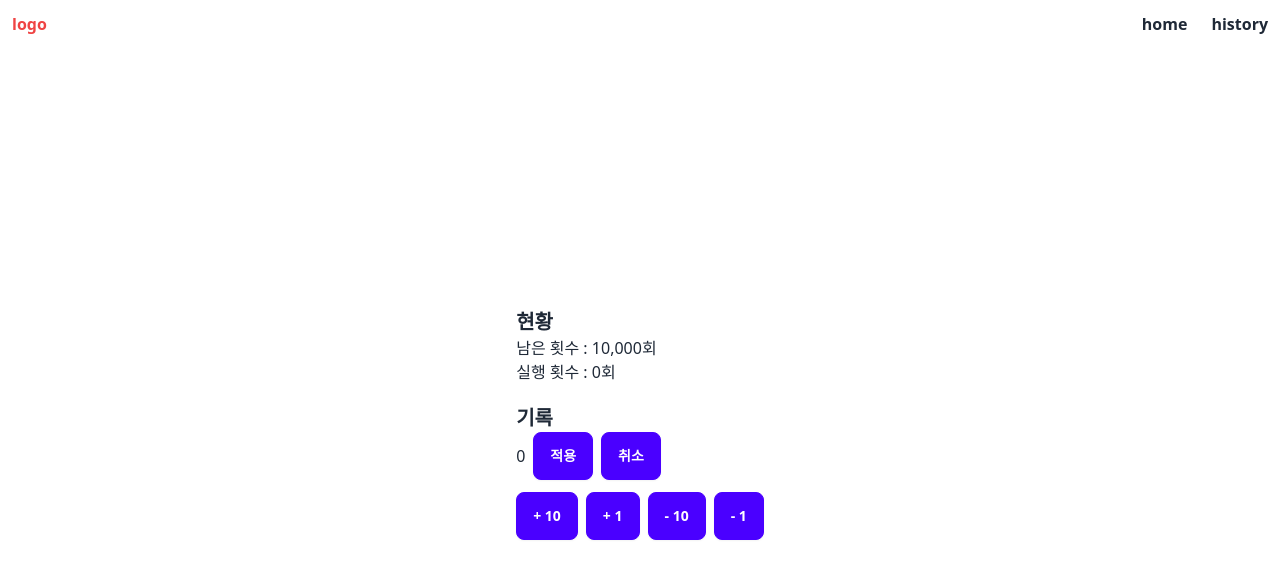
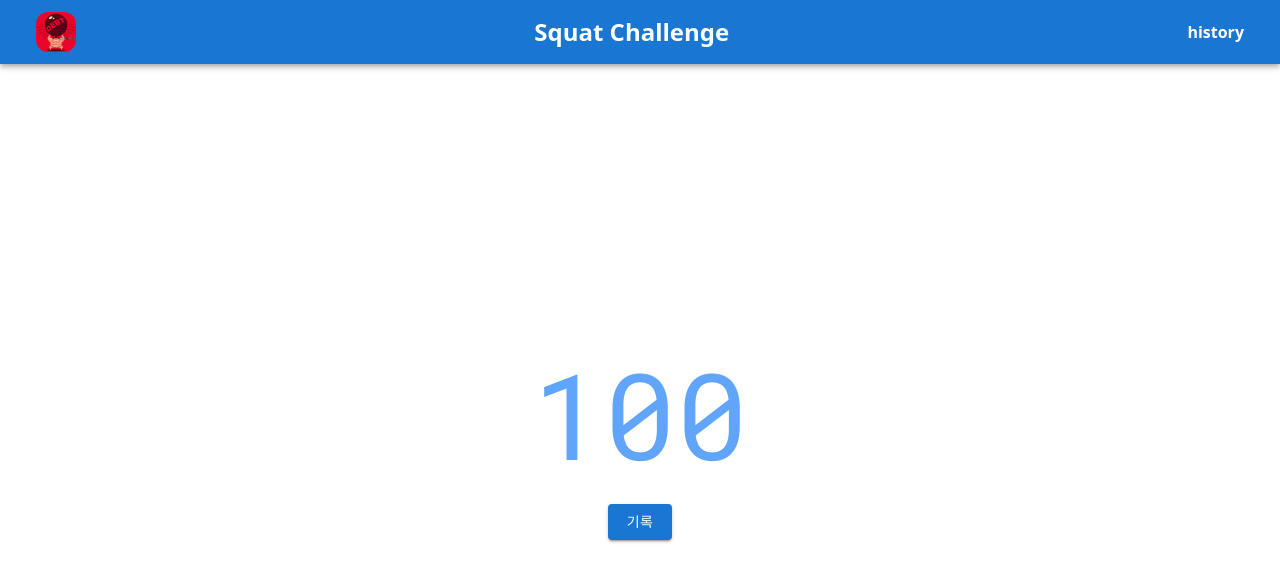
Before and after one commit to TaeJinAn/squat_challenge, a React (Create React App) app: page /#/ in a window 1280 px wide. Shown: the top 582 px of the page. Built offline with nearby package versions, Linux system fonts and the light colour scheme.

Commit message:
confetti 적용 및 countup라이브러리 교체

```diff
--- a/public/index.html
+++ b/public/index.html
@@ -8,5 +8,6 @@
   </head>
   <body>
     <div id="root"></div>
+    <canvas id="canvas-confetti"></canvas>
   </body>
 </html>
--- /dev/null
+++ b/src/components/CountNumber.js
@@ -0,0 +1,24 @@
+import { CountUp } from "countup.js";
+import { useEffect, useRef } from "react";
+
+export default function CountNumber({ start = 0, end = 100, duration = 2 }) {
+  const spanRef = useRef(null);
+  const countUpRef = useRef(null);
+  useEffect(() => {
+    if(countUpRef.current == null){
+      countUpRef.current = new CountUp(spanRef.current, end, {
+        startVal: start,
+        duration: 2,
+      });
+      countUpRef.current.start();
+    }else{
+      countUpRef.current.update(end);
+    }
+  }, [end]);
+
+  return (
+    <>
+      <span ref={spanRef} className="block"></span>
+    </>
+  );
+}
--- /dev/null
+++ b/src/components/EditCountModal.js
@@ -0,0 +1,90 @@
+import { Button, Modal } from "@mui/material";
+import { useState } from "react";
+import CountNumber from "./CountNumber";
+import confetti from "canvas-confetti";
+
+const myConfetti = confetti.create(document.querySelector("#canvas-confetti"), {
+  resize: true,
+  useWorker: true,
+});
+
+export default function EditCountModal({ open, handleClose }) {
+  const [recordCount, setRecordCount] = useState(0);
+
+  const changeRecordCount = (num) => {
+    if (num > 0) {
+      myConfetti({
+        particleCount: num * 20,
+        spread: 160,
+      });
+    }
+    recordCount + num < 0
+      ? setRecordCount(0)
+      : setRecordCount(recordCount + num);
+  };
+
+  return (
+    <>
+      <Modal
+        open={open}
+        onClose={handleClose}
+        aria-labelledby="modal-modal-title"
+        aria-describedby="modal-modal-description"
+        className="flex !justify-center !items-center"
+      >
+        <div className="absolute bg-white shadow-xl p-4 rounded-lg w-full max-w-lg">
+          <div className="flex justify-center">
+            <div>이번에 몇회 하셨나요?</div>
+          </div>
+          <div className="font-mono text-[120px] text-blue-400 justify-center flex">
+            {String(recordCount).padStart(2, "0")}
+          </div>
+          <div className="mt-5">
+            <div className="flex gap-2 justify-center">
+              <Button
+                variant="contained"
+                color="primary"
+                onClick={() => changeRecordCount(10)}
+              >
+                + 10
+              </Button>
+              <Button
+                variant="contained"
+                color="primary"
+                onClick={() => changeRecordCount(1)}
+              >
+                + 1
+              </Button>
+              <Button
+                variant="outlined"
+                color="primary"
+                onClick={() => changeRecordCount(-10)}
+              >
+                - 10
+              </Button>
+              <Button
+                variant="outlined"
+                color="primary"
+                onClick={() => changeRecordCount(-1)}
+              >
+                - 1
+              </Button>
+            </div>
+            <div className="flex gap-2 justify-center items-center mt-3">
+              <Button variant="contained" color="primary">
+                적용
+              </Button>
+              <Button
+                variant="outlined"
+                color="primary"
+                onClick={() => setRecordCount(0)}
+              >
+                취소
+              </Button>
+            </div>
+          </div>
+        </div>
+      </Modal>
+    </>
+  );
+}
--- a/src/components/Header.js
+++ b/src/components/Header.js
@@ -1,30 +1,22 @@
+import { AppBar, Toolbar } from "@mui/material";
 import classNames from "classnames";
 import { NavLink } from "react-router-dom";
 
 function Header() {
   return (
     <>
-      <header className="flex">
+      <AppBar position="static" className="flex" color="primary">
+        <Toolbar className="flex justify-between">
           <NavLink
             to="/main"
-          className="block mr-auto p-3 font-bold hover:text-red-500 cursor-pointer"
+            className="block p-3 font-bold hover:text-red-500 cursor-pointer"
           >
-          logo
+            <img src="/logo.jpg" alt="logo" className="h-10 w-auto rounded-xl" />
           </NavLink>
-        <ul className="flex">
-          <li>
-            <NavLink
-              to="/main"
-              className={({ isActive }) =>
-                classNames(
-                  "block mr-auto p-3 font-bold hover:text-red-500 cursor-pointer",
-                  { "text-red-500": isActive }
-                )
-              }
-            >
-              home
-            </NavLink>
-          </li>
+
+          <div className="font-bold text-2xl">Squat Challenge</div>
+
+          <ul className="block">
             <li>
               <NavLink
                 to="/history"
@@ -39,7 +31,8 @@ function Header() {
               </NavLink>
             </li>
           </ul>
-      </header>
+        </Toolbar>
+      </AppBar>
     </>
   );
 }
--- a/src/index.css
+++ b/src/index.css
@@ -29,3 +29,13 @@ html, body, #root {
 .font-mono {
   font-family: 'Roboto Mono', monospace;
 }
+
+#canvas-confetti {
+  z-index: 2500 !important;
+  position: fixed;
+  top: 0;
+  left: 0;
+  width: 100%;
+  height: 100%;
+  pointer-events: none;
+}
--- a/src/pages/MainPage.js
+++ b/src/pages/MainPage.js
@@ -1,78 +1,30 @@
+import { Button } from "@mui/material";
 import { useState } from "react";
-import { nf } from "../utils";
+import EditCountModal from "../components/EditCountModal";
+import CountNumber from "../components/CountNumber";
+
+
 
 function MainPage() {
   const goalCount = 10000;
   const [doneCount, setDoneCount] = useState(0);
   const restCount = goalCount - doneCount;
   const [addCount, setAddCount] = useState(0);
-  const increaseCount = (num) => {
-    setAddCount(addCount + num);
-  };
-  const decreaseCount = (num) => {
-    setAddCount(addCount - num);
-  };
-
-  const resetCount = () => {
-    setAddCount(0);
-  };
-
-  const commitCount = () => {
-    setDoneCount(doneCount + addCount);
-    setAddCount(0);
-  };
+  const [open, setOpen] = useState(false);
+  const handleOpen = () => setOpen(true);
+  const handleClose = () => setOpen(false);
 
   return (
     <>
-      <div className="flex flex-1 justify-center items-center">
+      <div className="flex flex-1 justify-center items-center flex-col">
+        <div className="font-mono text-[120px] text-blue-400">
+          <CountNumber start={restCount} duration={2}/>
+        </div>
         <div>
-          <h1 className="text-xl font-bold">현황</h1>
-          <div>남은 횟수 : {nf(restCount)}회</div>
-          <div>실행 횟수 : {nf(doneCount)}회</div>
-          <div className="mt-5">
-            <h1 className="text-xl font-bold">기록</h1>
-            <div className="flex gap-2 items-center">
-              <span>{addCount}</span>
-              <button
-                className="btn btn-primary text-white"
-                onClick={commitCount}
-              >
-                적용
-              </button>
-              <button
-                className="btn btn-primary text-white"
-                onClick={resetCount}
-              >
-                취소
-              </button>
-            </div>
-            <div className="flex gap-2 mt-3">
-              <button
-                className="btn btn-primary text-white"
-                onClick={() => increaseCount(10)}
-              >
-                + 10
-              </button>
-              <button
-                className="btn btn-primary text-white"
-                onClick={() => increaseCount(1)}
-              >
-                + 1
-              </button>
-              <button
-                className="btn btn-primary text-white"
-                onClick={() => decreaseCount(10)}
-              >
-                - 10
-              </button>
-              <button
-                className="btn btn-primary text-white"
-                onClick={() => decreaseCount(1)}
-              >
-                - 1
-              </button>
-            </div>
-          </div>
+          <Button variant="contained" onClick={handleOpen}>
+            기록
+          </Button>
+          <EditCountModal open={open} handleClose={handleClose} />
         </div>
       </div>
     </>
--- /dev/null
+++ b/src/states/index.js
@@ -0,0 +1 @@
+export * from "./count.js";
--- a/tailwind.config.js
+++ b/tailwind.config.js
@@ -3,5 +3,4 @@ module.exports = {
   theme: {
     extend: {},
   },
-  plugins: [require("daisyui")],
 };
```
Also changed, not shown: package.json (+6 -1 lines), public/logo.jpg (added), src/states/count.js (added), 1 other file (tests, documents, lock files or other folders). Lines whose indentation alone changed are shown as unchanged.
